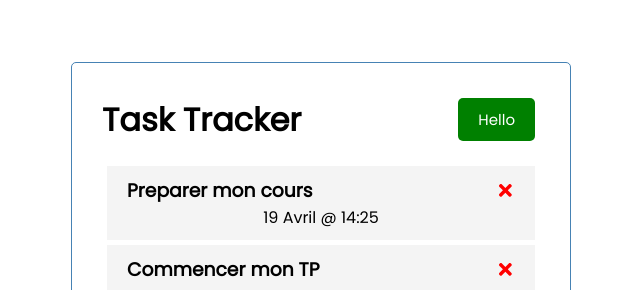
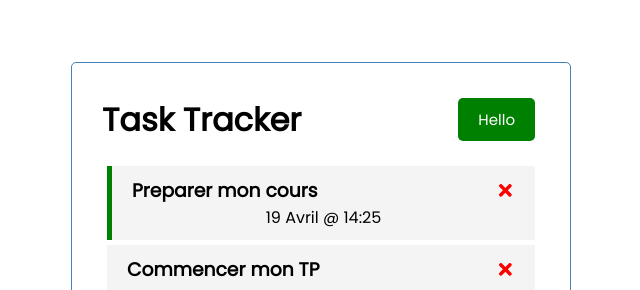
Before and after one commit to zeprof/react-tasktracker-vite, a React (Vite) app: page / in a window 1280 px wide. Shown: the top 290 px of the page, without its empty margins (319-959 px from the left). Built offline with nearby package versions, Linux system fonts and the light colour scheme.

Commit message:
template litterals pour la class reminder

```diff
--- a/src/components/Task.jsx
+++ b/src/components/Task.jsx
@@ -2,7 +2,7 @@ import { FaTimes} from 'react-icons/fa'
 
 const Task = ({task, onDelete, onToggle}) => {
     return (
-        <div className='task'
+        <div className={`task ${task.reminder ? 'reminder' : ''}`}
              onDoubleClick={() => onToggle(task.id)}>
             <h3>{task.text} <FaTimes
                 style={{color: 'red', cursor: 'pointer'}}
```
